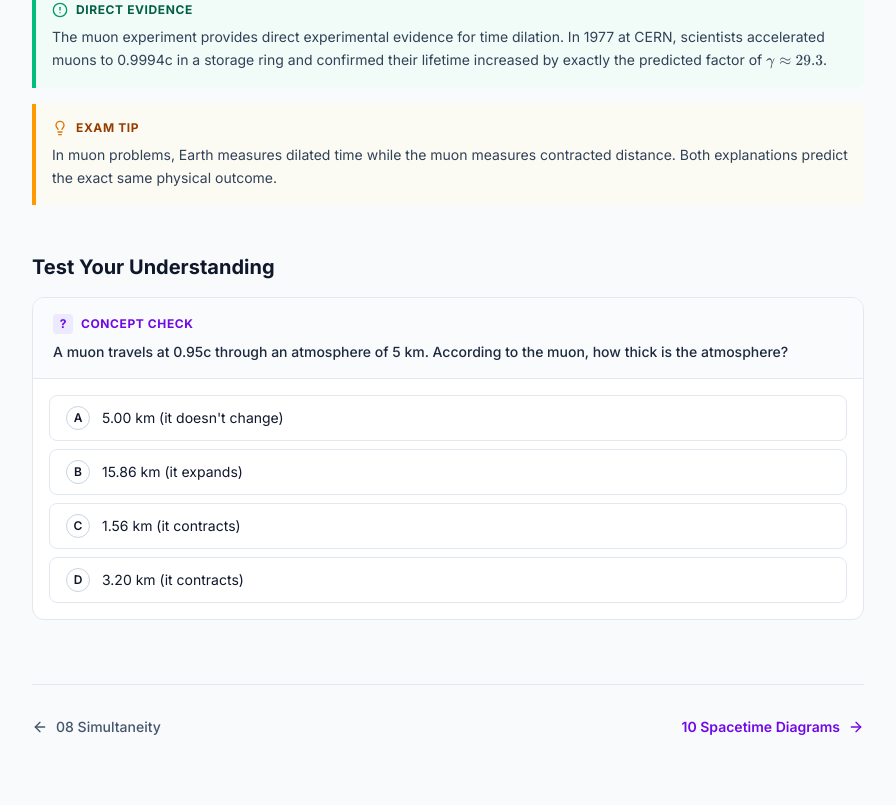
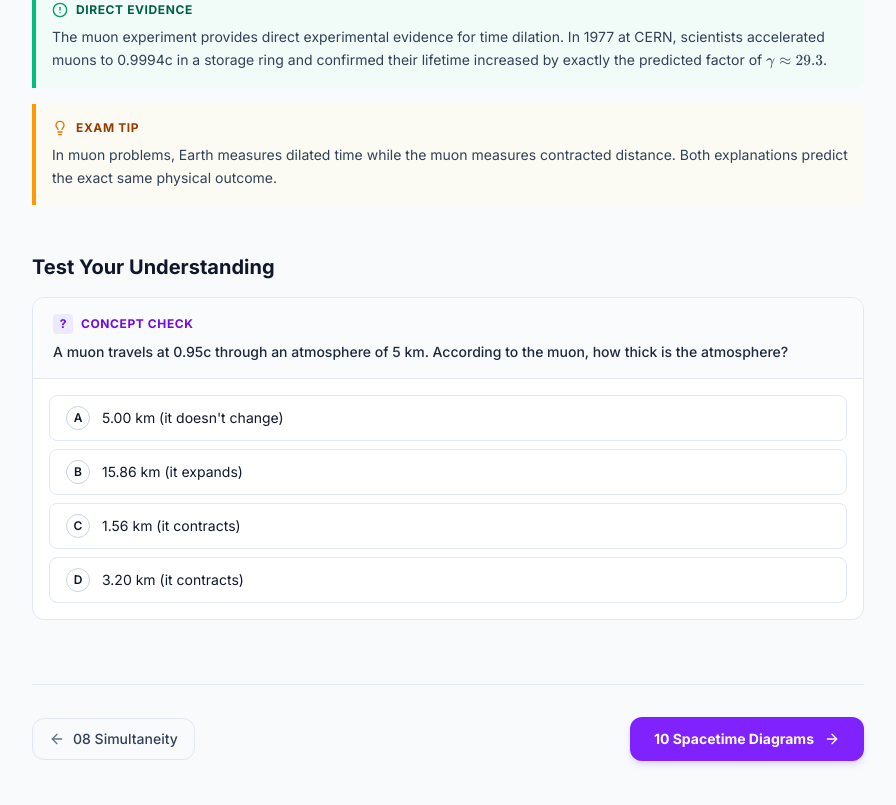
Before and after one commit to abhishekhindi02-beep/assignment-2, a React (Vite) app: page /#/muon-decay in a window 1280 px wide. Shown: the part 1664-2469 px from the top of the page, without its empty margins (336-1232 px from the left). Built offline with nearby package versions, Linux system fonts and the light colour scheme.

Commit message:
Unify theme and fix bottom navigation buttons across all pages for 100% reliable navigation

```diff
--- a/src/components/layout/SectionLayout.tsx
+++ b/src/components/layout/SectionLayout.tsx
@@ -40,28 +40,35 @@ export function SectionWrapper({ children, prev, next }: SectionWrapperProps) {
   const prevTarget = prev?.to || prev?.path || '';
   const nextTarget = next?.to || next?.path || '';
 
+  const handleNavClick = () => {
+    window.scrollTo({ top: 0, behavior: 'smooth' });
+  };
+
   return (
     <div className="max-w-4xl mx-auto px-4 sm:px-6 lg:px-8 py-8 lg:py-12">
       {children}
 
       {(prev || next) && (
-        <div className="flex items-center justify-between mt-16 pt-8 border-t border-slate-200">
+        <div className="flex flex-col sm:flex-row items-center justify-between mt-16 pt-8 border-t border-slate-200 gap-4">
           {prev && prevTarget ? (
             <Link
               to={prevTarget}
-              className="inline-flex items-center gap-2 text-sm text-slate-600 hover:text-slate-800 font-medium transition-colors group"
+              onClick={handleNavClick}
+              className="inline-flex items-center gap-2 px-4 py-2.5 rounded-xl border border-slate-200 text-sm font-medium text-slate-700 hover:text-navy-900 hover:bg-slate-100 transition-all group w-full sm:w-auto justify-center"
             >
-              <ArrowLeft size={16} className="group-hover:-translate-x-0.5 transition-transform" />
-              {prev.label}
+              <ArrowLeft size={16} className="group-hover:-translate-x-1 transition-transform text-slate-500 group-hover:text-navy-900" />
+              <span>{prev.label}</span>
             </Link>
           ) : <div />}
+
           {next && nextTarget ? (
             <Link
               to={nextTarget}
-              className="inline-flex items-center gap-2 text-sm text-violet-700 hover:text-violet-900 font-semibold transition-colors group"
+              onClick={handleNavClick}
+              className="inline-flex items-center gap-2.5 px-6 py-3 rounded-xl bg-violet-600 text-white text-sm font-bold shadow-md shadow-violet-200 hover:bg-violet-700 hover:shadow-lg hover:shadow-violet-300 transition-all hover:scale-[1.02] active:scale-[0.98] group w-full sm:w-auto justify-center"
             >
-              {next.label}
-              <ArrowRight size={16} className="group-hover:translate-x-0.5 transition-transform" />
+              <span>{next.label}</span>
+              <ArrowRight size={16} className="group-hover:translate-x-1 transition-transform" />
             </Link>
           ) : <div />}
         </div>
```
